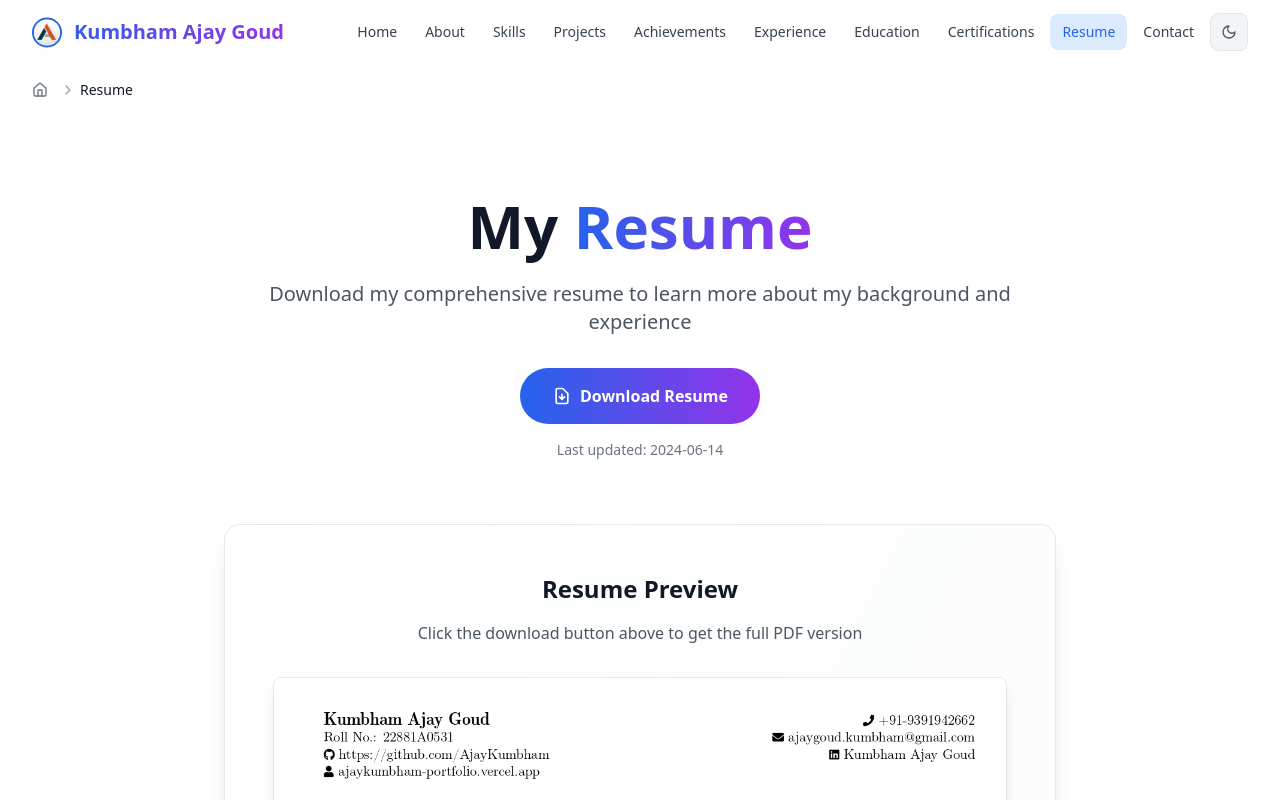
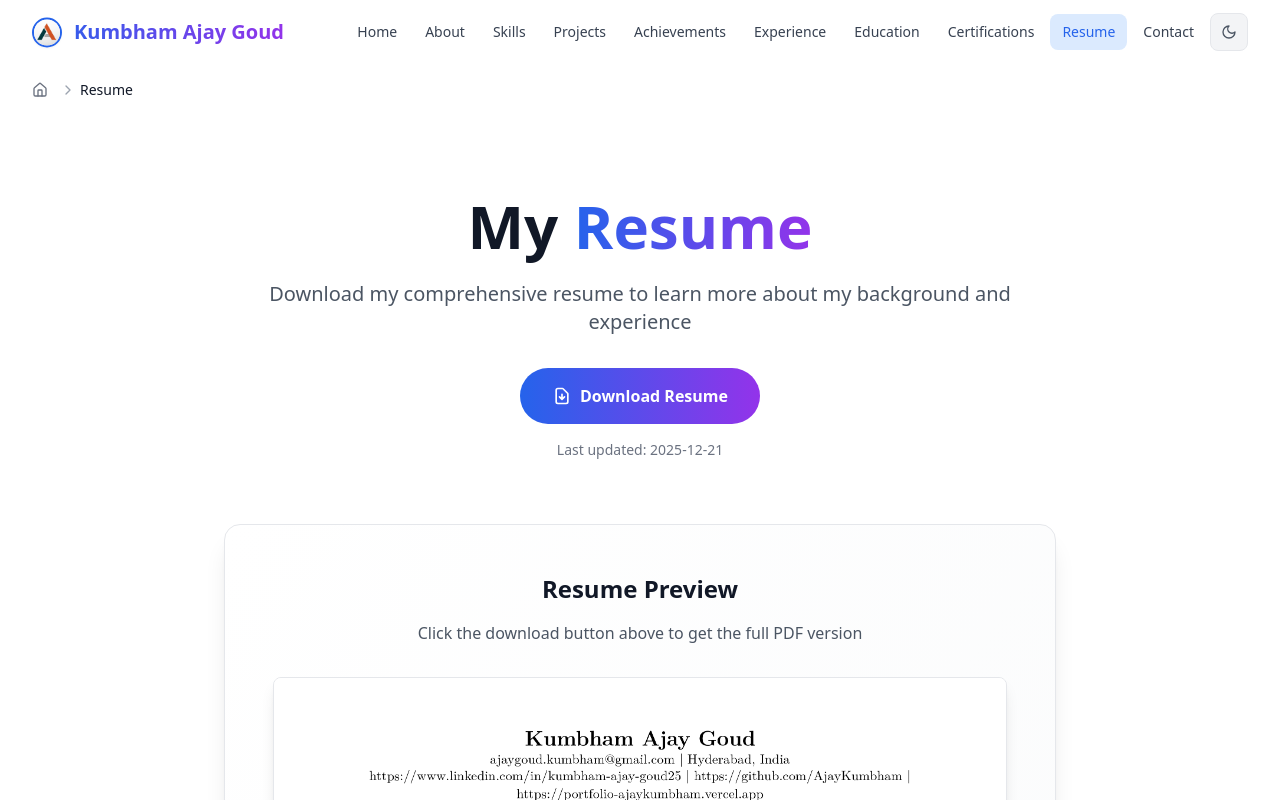
Before and after one commit to AjayKumbham/portfolio, a React (Vite) app: page /resume in a window 1280 px wide. Shown: the top 800 px of the page. Built offline with nearby package versions, Linux system fonts and the light colour scheme.

Commit message:
Add resume PDF, preview image, and their associated metadata.

```diff
--- a/src/data/resume.js
+++ b/src/data/resume.js
@@ -2,5 +2,5 @@ export const resumeData = {
   pdfPath: "/data/documents/resume.pdf", // Place your PDF in public/data/documents/ folder
   previewImage: "/data/images/resume-preview.png", // Place your resume preview image in public/data/images/ folder
   fileName: "kumbham_ajay_resume.pdf",
-  lastUpdated: "2024-06-14"
+  lastUpdated: "2025-12-21"
 };
```
Also changed, not shown: public/data/images/resume-preview.png, 1 other file (tests, documents, lock files or other folders).
